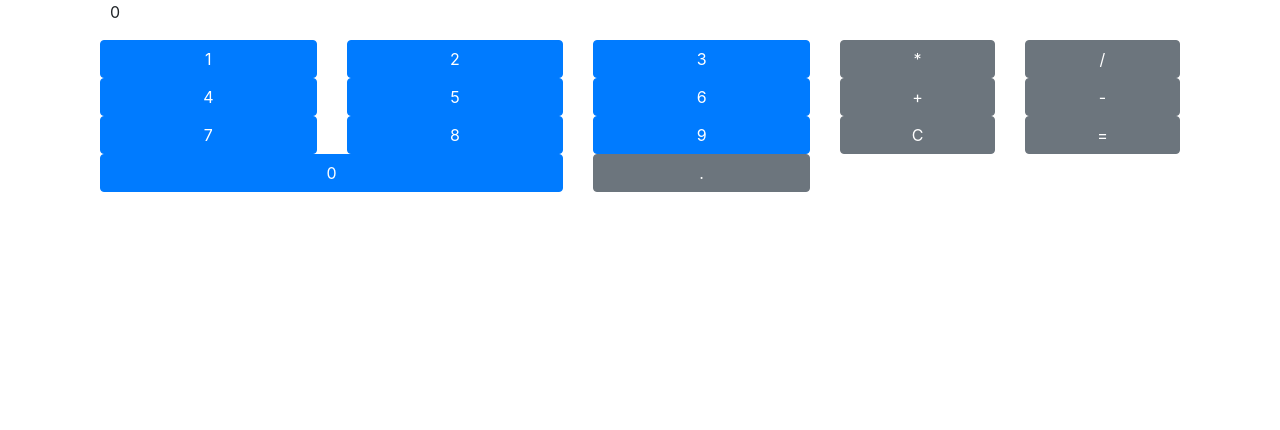
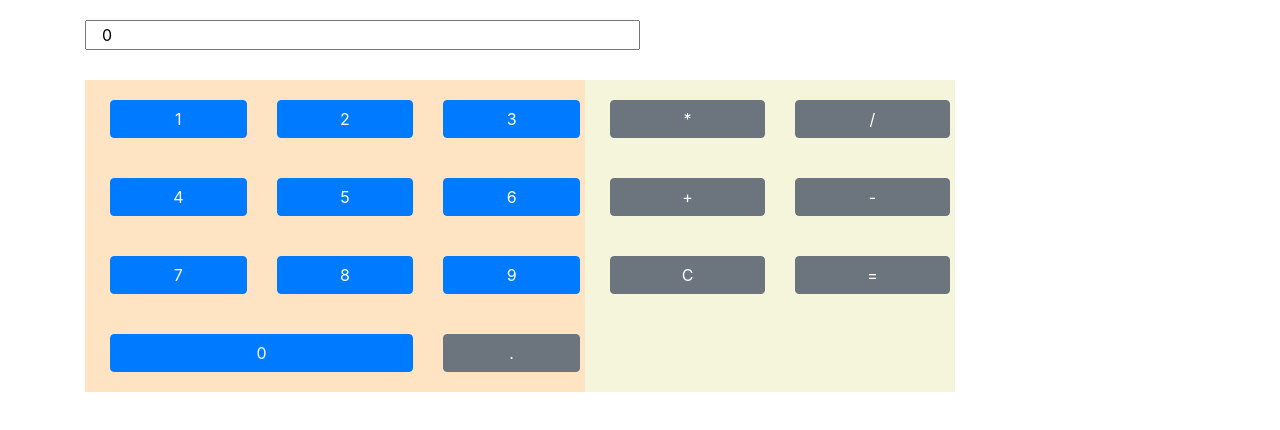
Before and after one commit to highplainsdesignstudio/Simple-ngCalculator, an Angular app: page / in a window 1280 px wide. Shown: the top 430 px of the page. Built offline with nearby package versions, Linux system fonts and the light colour scheme.

Commit message:
v0.1.1 added some small style changes for improved readability.

```diff
--- a/src/app/calculator/buttons/buttons.component.css
+++ b/src/app/calculator/buttons/buttons.component.css
@@ -0,0 +1,8 @@
+#function-keys {
+    background-color: beige;
+}
+
+#numbers-keys {
+    background-color: bisque;
+    max-width: 500px;
+}
--- a/src/app/calculator/buttons/buttons.component.html
+++ b/src/app/calculator/buttons/buttons.component.html
@@ -1,5 +1,5 @@
 <div class="row">
-  <div class="col-8">
+  <div class="col-8" id="numbers-keys">
     <div class="row">
       <ng-container *ngFor="let x of numbers; index as i">
         <app-number-button
@@ -17,7 +17,7 @@
     </div>
   </div>
 
-  <div class="col-4">
+  <div class="col-4" id="function-keys">
     <div class="row">
       <ng-container *ngFor="let y of functions; index as j">
         <app-function-button
--- a/src/app/calculator/buttons/function-button/function-button.component.css
+++ b/src/app/calculator/buttons/function-button/function-button.component.css
@@ -1,3 +1,4 @@
 button {
-    width: 100%;
+    margin: 20px 10px;
+    width: 100%
 }
--- a/src/app/calculator/buttons/number-button/number-button.component.css
+++ b/src/app/calculator/buttons/number-button/number-button.component.css
@@ -1,3 +1,4 @@
 button {
+    margin: 20px 10px;
     width: 100%
 }
--- a/src/app/calculator/calculator.component.html
+++ b/src/app/calculator/calculator.component.html
@@ -1,6 +1,4 @@
-<div class="row">
-  <app-screen [display]="display"></app-screen>
-</div>
+<app-screen [display]="display"></app-screen>
 
 <app-buttons
   (changeEvent)="onButtonsChange($event)">
--- a/src/app/calculator/screen/screen.component.css
+++ b/src/app/calculator/screen/screen.component.css
@@ -0,0 +1,5 @@
+#calc-screen {
+    /* border: 1px solid dimgray; */
+    padding-bottom: 30px;
+    padding-top: 20px;
+}
--- a/src/app/calculator/screen/screen.component.html
+++ b/src/app/calculator/screen/screen.component.html
@@ -1,3 +1,3 @@
-<div class="col-sm-6 offset-sm-3">
-  <p>{{ display }}</p>
+<div class="row" id="calc-screen">
+  <input class="col-sm-6" type="text" readonly [value]="display">
 </div>
```
Also changed, not shown: src/app/app.component.html (+0 -36 lines).
